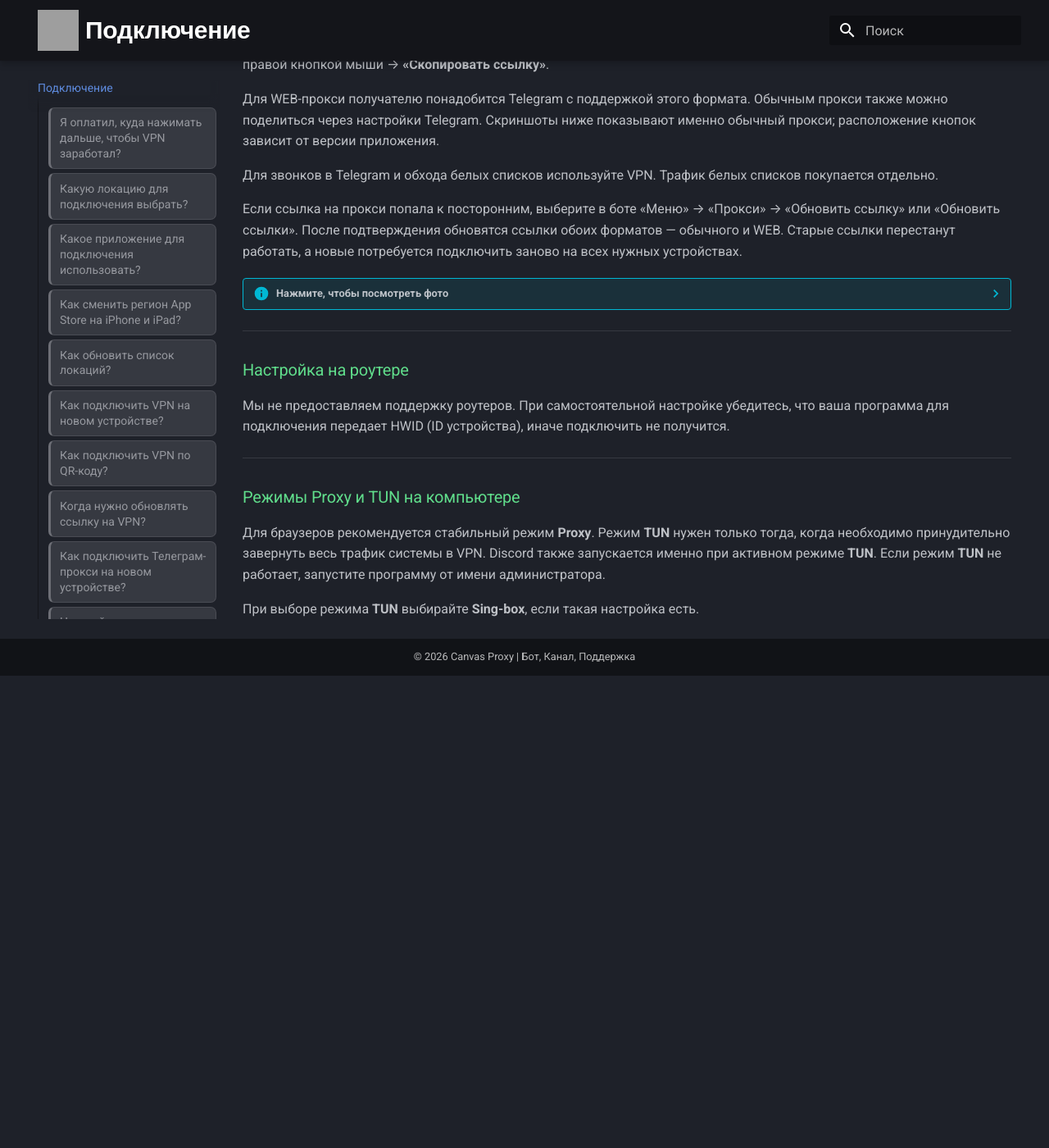
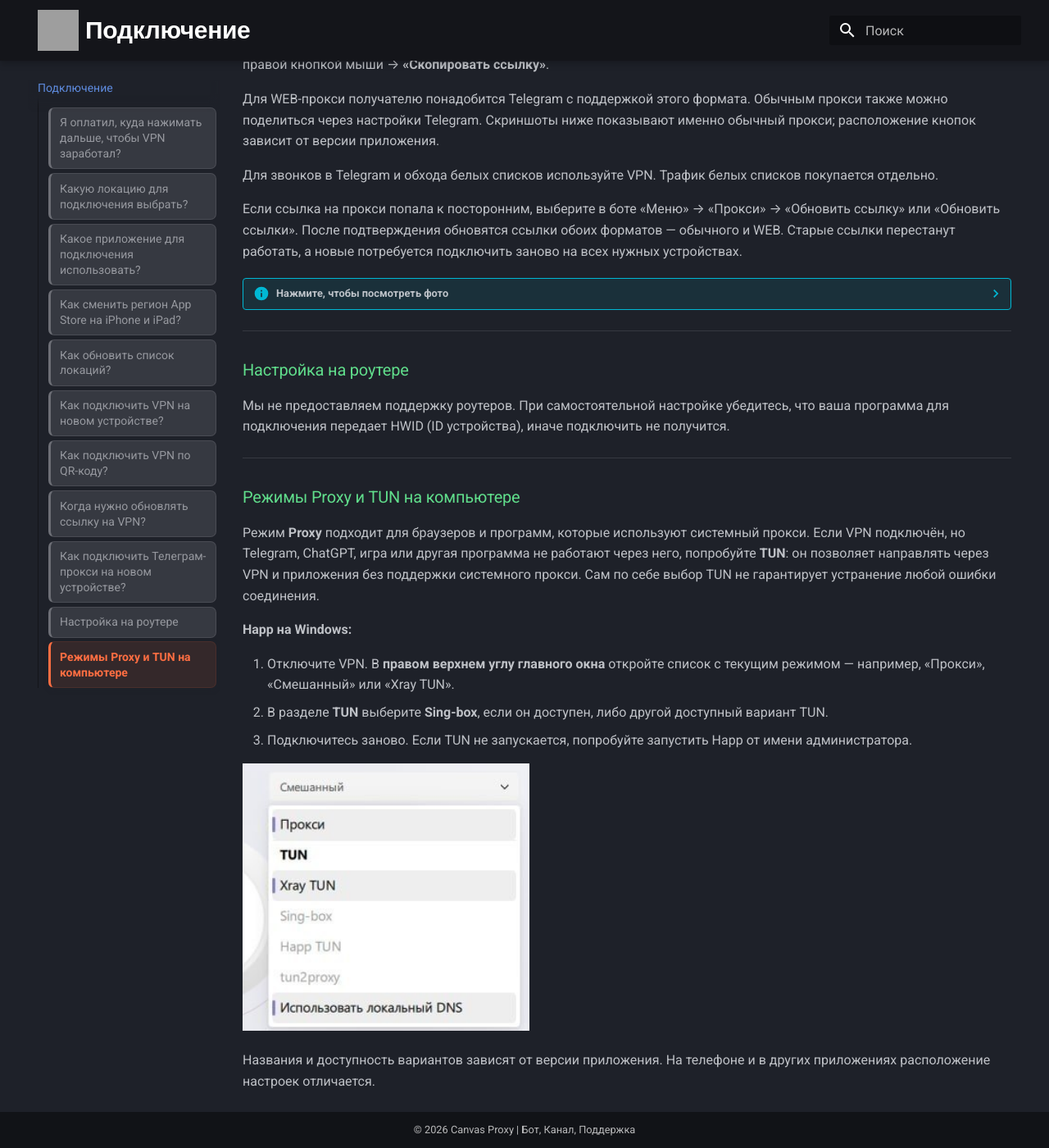
Before and after one commit to CanvasProxy/wiki, an MkDocs documentation site: the page built from docs/connection.md, in a window 1280 px wide and 1400 px high, scrolled down 3272 px. Shown: the whole window at 82% size. Built offline with MkDocs 1.6.1 and Material for MkDocs 9.7.7, drawn with Linux system fonts in a browser that asks for light colours; before the commit the page ends 4096 px from its top, so only the background shows below that; grey boxes are pictures that could not be loaded.

Commit message:
Explain Happ TUN mode with a screenshot and support-first guidance

```diff
--- a/docs/connection.md
+++ b/docs/connection.md
@@ -169,6 +169,17 @@
 ---
 
 ### Режимы Proxy и TUN на компьютере
-Для браузеров рекомендуется стабильный режим **Proxy**. Режим **TUN** нужен только тогда, когда необходимо принудительно завернуть весь трафик системы в VPN. Discord также запускается именно при активном режиме **TUN**. Если режим **TUN** не работает, запустите программу от имени администратора.
+Режим **Proxy** подходит для браузеров и программ, которые используют системный прокси.
+Если VPN подключён, но Telegram, ChatGPT, игра или другая программа не работают через него,
+попробуйте **TUN**: он позволяет направлять через VPN и приложения без поддержки системного прокси.
+Сам по себе выбор TUN не гарантирует устранение любой ошибки соединения.
 
-При выборе режима **TUN** выбирайте **Sing-box**, если такая настройка есть.
+**Happ на Windows:**
+
+1. Отключите VPN. В **правом верхнем углу главного окна** откройте список с текущим режимом — например, «Прокси», «Смешанный» или «Xray TUN».
+2. В разделе **TUN** выберите **Sing-box**, если он доступен, либо другой доступный вариант TUN.
+3. Подключитесь заново. Если TUN не запускается, попробуйте запустить Happ от имени администратора.
+
+![Выбор режима TUN в Happ на Windows](assets/happ/tun_windows.jpg){ width="350" }
+
+Названия и доступность вариантов зависят от версии приложения. На телефоне и в других приложениях расположение настроек отличается.
```
Also changed, not shown: docs/general.md (+1 -0 lines), docs/assets/happ/tun_windows.jpg (added).
